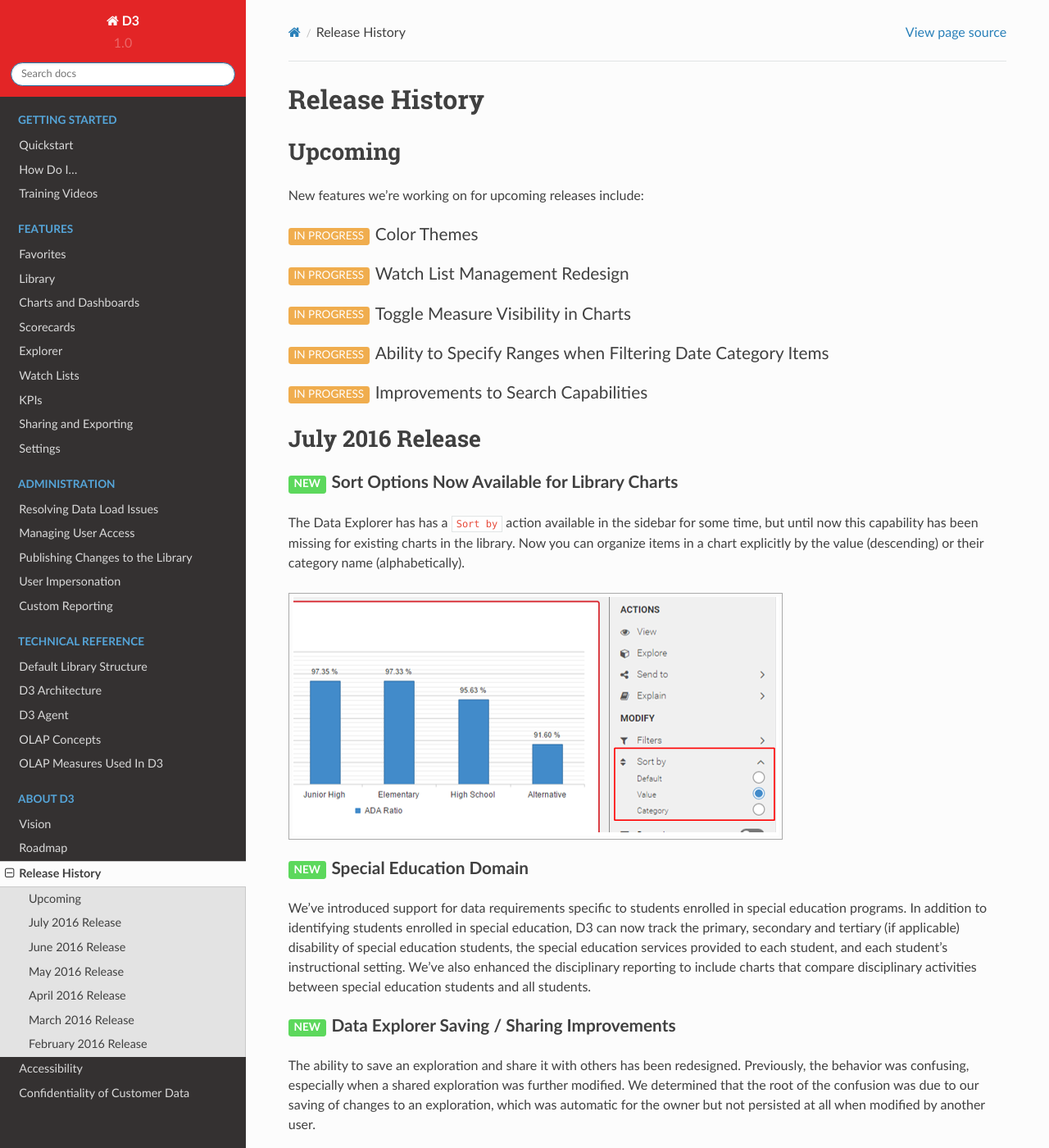
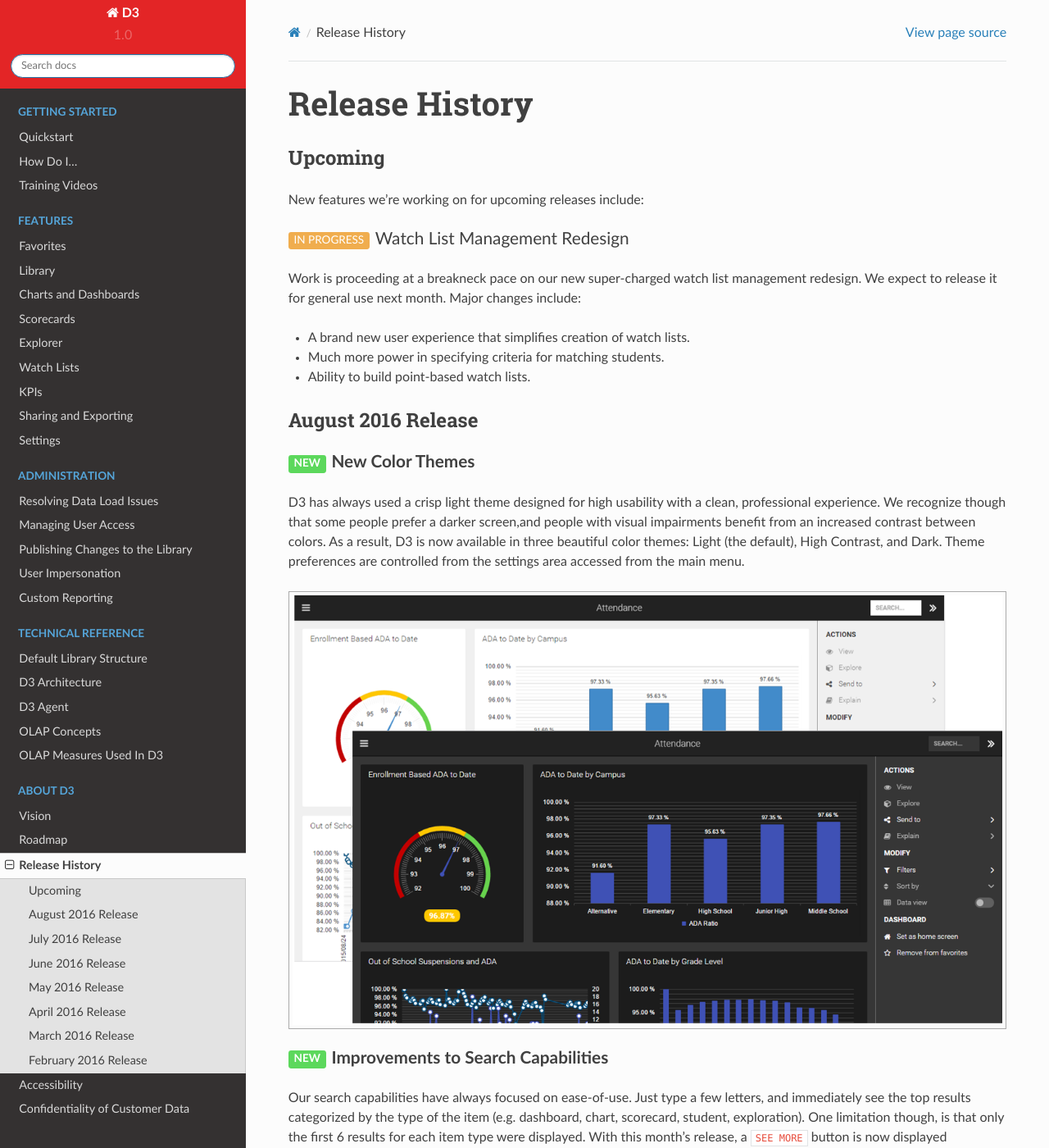
Before and after one commit to K12Dynamics/D3, a Sphinx documentation site: the page built from docs/about/releases.md, in a window 1280 px wide and 1400 px high. Shown: the whole window at 82% size. Built offline with Sphinx 7.4.7 and the Read the Docs theme 2.0.0, drawn with Linux system fonts in a browser that asks for light colours; some of the changed text lies outside the part shown.

Commit message:
August release notes, vision and roadmap.

```diff
--- a/docs/_static/theme_override.css
+++ b/docs/_static/theme_override.css
@@ -13,6 +13,10 @@
 .rst-content img {
     border: 1px solid #aaa;
     padding: 4px;
+}
+
+.rst-content img.naked {
+    border-width: 0;
 }
 
 .label {
@@ -57,8 +61,8 @@
     font-size: 1.3em;
 }
 h1 {
-    font-size: 200%;
+    font-size: 250%;
 }
 h2 {
-    font-size: 175%;
+    font-size: 150%;
 }
--- a/docs/about/releases.md
+++ b/docs/about/releases.md
@@ -4,15 +4,56 @@
 
 New features we're working on for upcoming releases include:
 
-<p class="upcoming"><span class="label"></span>Color Themes</p>
-
 <p class="upcoming"><span class="label"></span>Watch List Management Redesign</p>
 
-<p class="upcoming"><span class="label"></span>Toggle Measure Visibility in Charts</p>
+Work is proceeding at a breakneck pace on our new super-charged watch list management redesign. We expect to release it for general use next month. Major changes include:
 
-<p class="upcoming"><span class="label"></span>Ability to Specify Ranges when Filtering Date Category Items</p>
+* A brand new user experience that simplifies creation of watch lists.
+* Much more power in specifying criteria for matching students.
+* Ability to build point-based watch lists.
 
-<p class="upcoming"><span class="label"></span>Improvements to Search Capabilities</p>
+## August 2016 Release
+
+<p class="new featured"><span class="label"></span>New Color Themes</p>
+
+D3 has always used a crisp light theme designed for high usability with a clean, professional experience. We recognize though that some people prefer a darker screen,and people with visual impairments benefit from an increased contrast between colors. As a result, D3 is now available in three beautiful color themes: Light (the default), High Contrast, and Dark. Theme preferences are controlled from the settings area accessed from the main menu.
+
+![Color Themes](img/201608-themes.png)
+
+<p class="new featured"><span class="label"></span>Improvements to Search Capabilities</p>
+
+Our search capabilities have always focused on ease-of-use. Just type a few letters, and immediately see the top results categorized by the type of the item (e.g. dashboard, chart, scorecard, student, exploration). One limitation though, is that only the first 6 results for each item type were displayed. With this month's release, a `SEE MORE` button is now displayed underneath the initial results when applicable. Clicking the button will expand the view to show a complete listing of all matches. The results are organized by tabs. The first tab has all results organized alphabetically. The other tabs act as filters to show all results of a particular item type.
+
+![Search Results](img/201608-search-results.png)
+
+<p class="new featured"><span class="label"></span>Toggle Measure Visibility in Charts</p>
+
+For our charts that display multiple measures, you now have the ability to selectively hide or show each measure individually. The legend section of the sidebar was redesigned to support this. Previously, the legend items could be clicked to adjust their color. Now, clicking a legend item expands it to display a sub-menu of actions from which you can toggle the visibility or change the color.
+
+![Toggle Measure Visibility](img/201608-measure-visibility.png)
+
+<p class="new featured"><span class="label"></span>Ability to Specify Ranges when Filtering Date Category Items</p>
+
+Applying a filter in D3 requires selecting the individual member values to filter on. This works well in most cases, but not for dates. When filtering on a dates, the user invariably wants to specify a date range (or multiple date ranges). To address this, we improved our filtering user interface to provide a new experience when creating a date-based filter. You now pick a start date and end date (or you can leave one blank). You can even add additional date ranges if you need to.
+
+![Date Filters](img/201608-date-filters.png)
+
+<p class="new featured"><span class="label"></span>Reset Color Customizations</p>
+
+A `Reset to default` button is now available on the color picker dialog. This provides a way for clear a customized color assignment. Access it from the sidebar legend by clicking `Change color`.
+
+<p class="new featured"><span class="label"></span>Auto Hide Legend Items</p>
+
+A large number of legend items in charts reduces the available plot area of the chart significantly.
+When viewing charts contained within dashboards or within the Explorer, this can lead to charts that are too hard to read.
+To resolve this, we now automatically hide the legend items from the chart area when needed for the chart to be easily legible.
+When legend items are hidden from the chart, you can still view this information by opening the sidebar.
+
+<p class="new featured"><span class="label"></span>New Mouse Shortcut</p>
+
+When using a desktop computer, a new double-click shortcut is now available to quickly switch back to the dashboard view when viewing a maximized chart.
+
+<p class="fixed"><span class="label"></span>Only watch list owner should be able to edit watch list (#2479)</p>
 
 ## July 2016 Release
 
--- a/docs/index.rst
+++ b/docs/index.rst
@@ -6,6 +6,7 @@
 .. image:: img/d3-logo-lg.png
    :align: right
    :scale: 50 %
+   :class: naked
 
 
 Welcome to D3's documentation!
@@ -72,7 +73,8 @@
    :maxdepth: 2
    :caption: About D3
 
-   about/vision-roadmap
+   about/vision
+   about/roadmap
    about/releases
    about/index
 
```
Also changed, not shown: docs/about/roadmap.md (added, +35 -0 lines), docs/about/vision-roadmap.md (deleted, +0 -9 lines), docs/about/vision.md (added, +19 -0 lines), docs/about/img/201608-date-filters.png (added), docs/about/img/201608-measure-visibility.png (added), docs/about/img/201608-search-results.png (added), docs/about/img/201608-themes.png (added), 2 other files.
